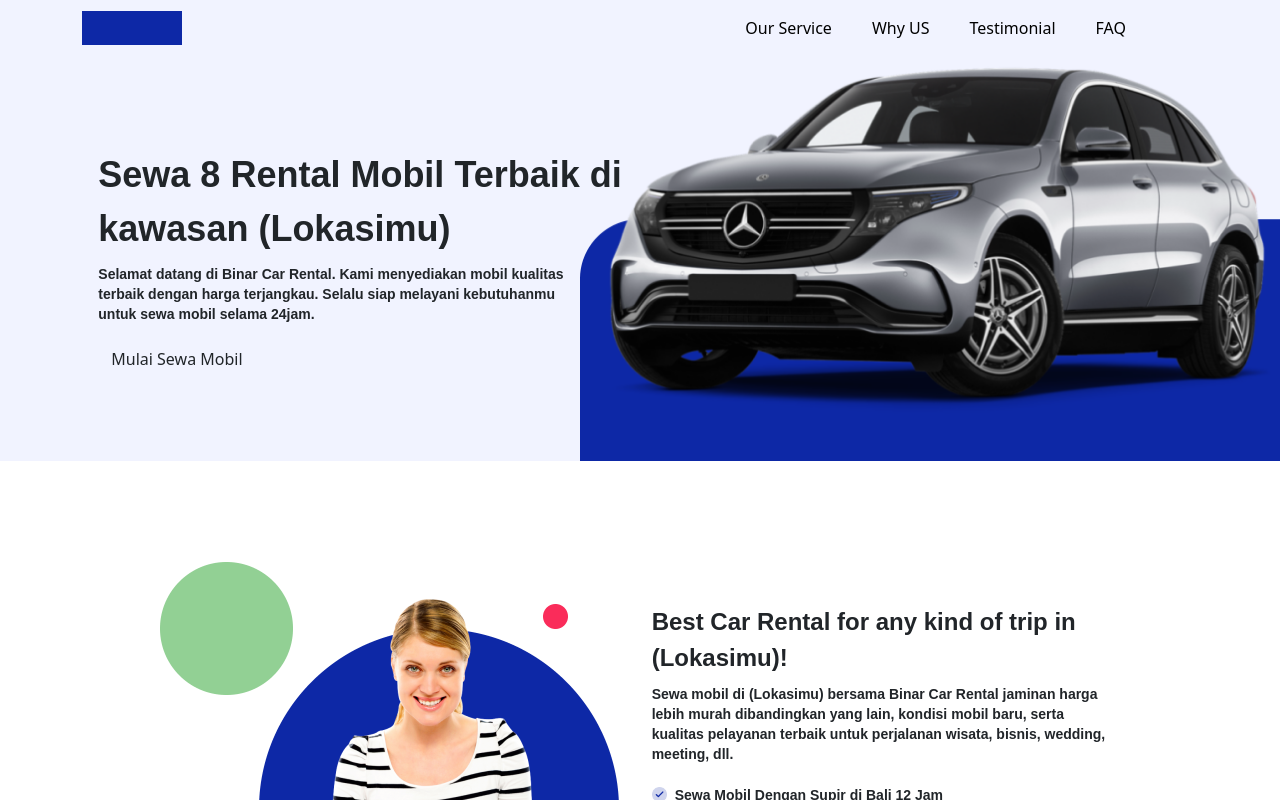
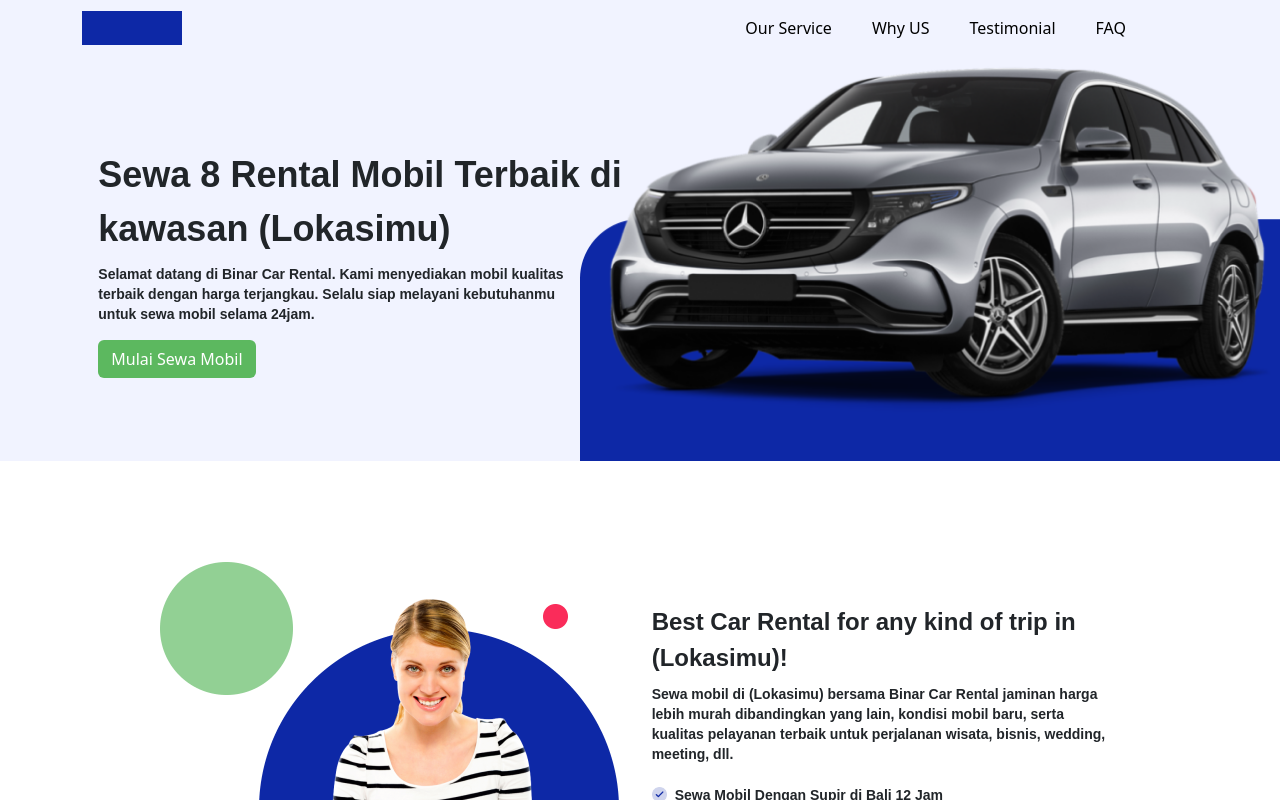
Before and after one commit to Ikhsan-git/challenge-ikhsanudin_muhammad, a React (Create React App) app: page / in a window 1280 px wide. Shown: the top 800 px of the page. Built offline with nearby package versions, Linux system fonts and the light colour scheme.

Commit message:
update page

```diff
--- a/src/style/home.css
+++ b/src/style/home.css
@@ -48,6 +48,16 @@
     line-height: 20px;
 }
 
+.left .btnsewa{
+    background-color: #5CB85F;
+    color: white;
+}
+
+.left .btnsewa:hover{
+    background-color: #6bd46f !important;
+    color: white !important;
+}
+
 @media only screen and (max-width: 600px){
     .hal-awal{
         display: flex;
```
